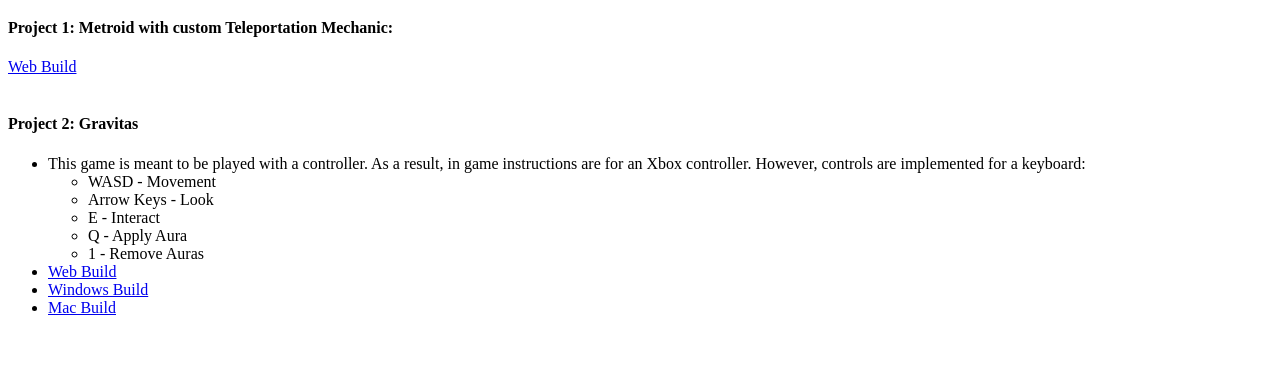
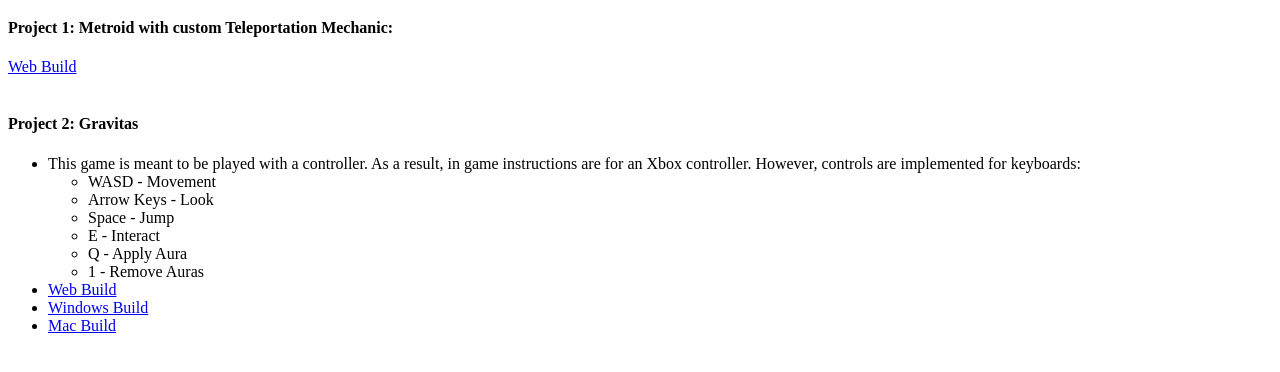
Before and after one commit to adamcbrown/Portfolio, a plain HTML site: page index.html in a window 1280 px wide. Shown: the part 96-468 px from the top of the page. Drawn offline with Linux system fonts and the light colour scheme.

Commit message:
Added missing keyboard control

```diff
--- a/index.html
+++ b/index.html
@@ -14,10 +14,11 @@
 <h4>Project 2: Gravitas</h4>
 <ul>
 	<li>
-		This game is meant to be played with a controller. As a result, in game instructions are for an Xbox controller. However, controls are implemented for a keyboard:
+		This game is meant to be played with a controller. As a result, in game instructions are for an Xbox controller. However, controls are implemented for keyboards:
 		<ul>
 			<li>WASD - Movement</li>
 			<li>Arrow Keys - Look</li>
+			<li>Space - Jump</li>
 			<li>E - Interact</li>
 			<li>Q - Apply Aura</li>
 			<li>1 - Remove Auras</li>
```
